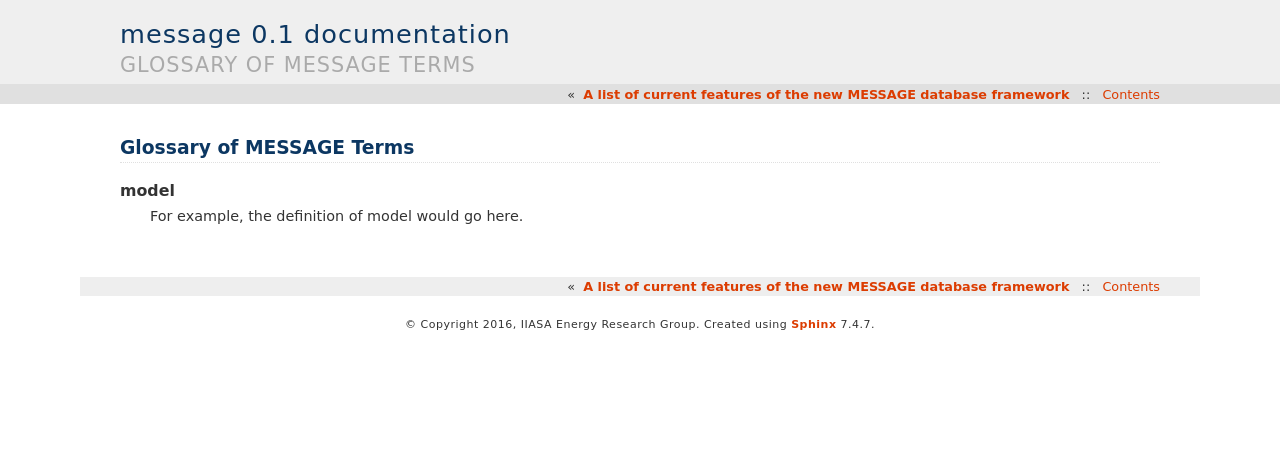
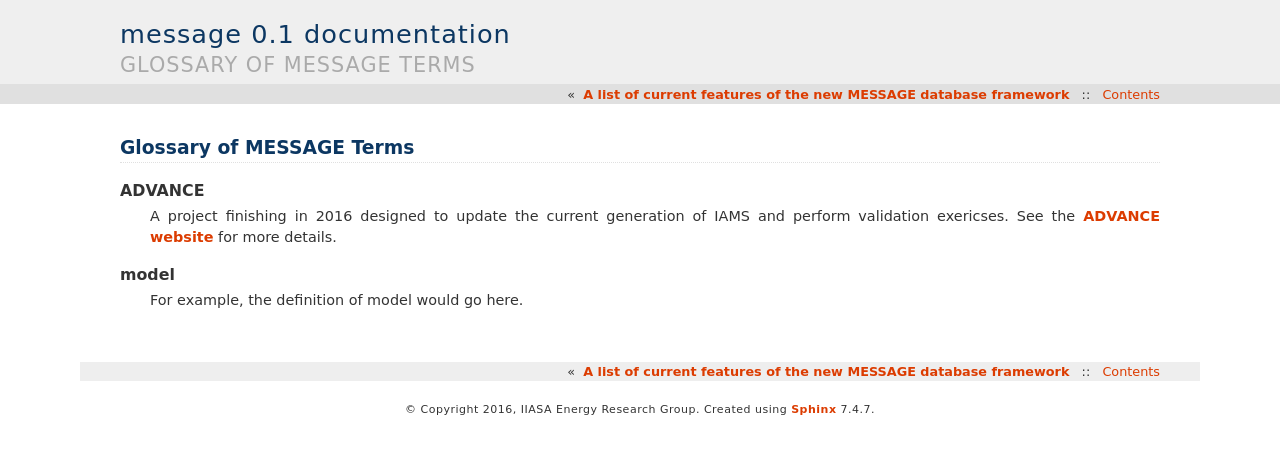
Before and after one commit to iiasa/message_doc, a Sphinx documentation site: the page built from source/glossary.rst, in a window 1280 px wide. Shown: the top 454 px of the page. Built offline with Sphinx 7.4.7, drawn with Linux system fonts in a browser that asks for light colours.

Commit message:
adding ADVANCE as a glossary term

```diff
--- a/source/glossary.rst
+++ b/source/glossary.rst
@@ -7,3 +7,9 @@ Glossary of MESSAGE Terms
   model
 
     For example, the definition of model would go here.
+
+  ADVANCE
+
+    A project finishing in 2016 designed to update the current generation of
+    IAMS and perform validation exericses. See the `ADVANCE website
+    <http://www.fp7-advance.eu/>`_ for more details.
```
